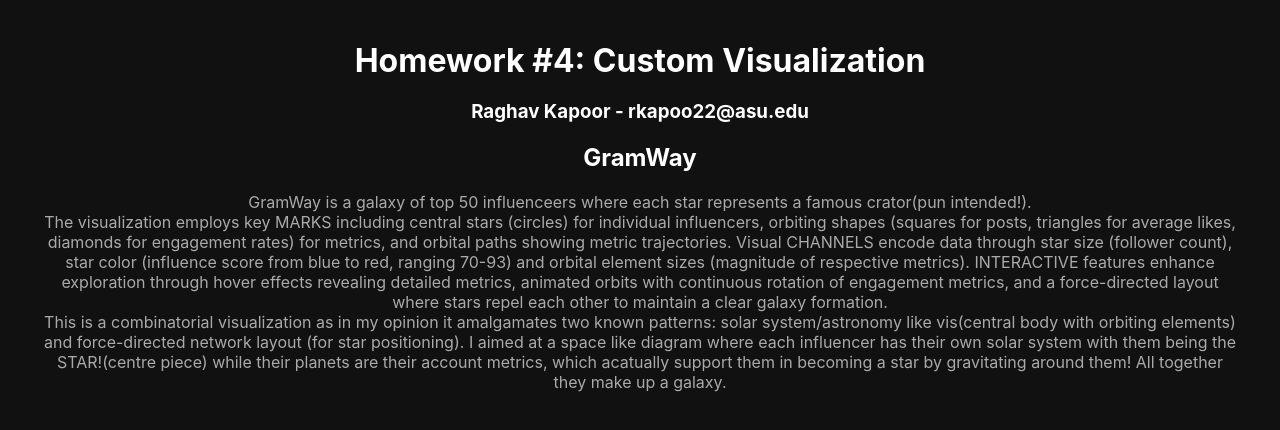
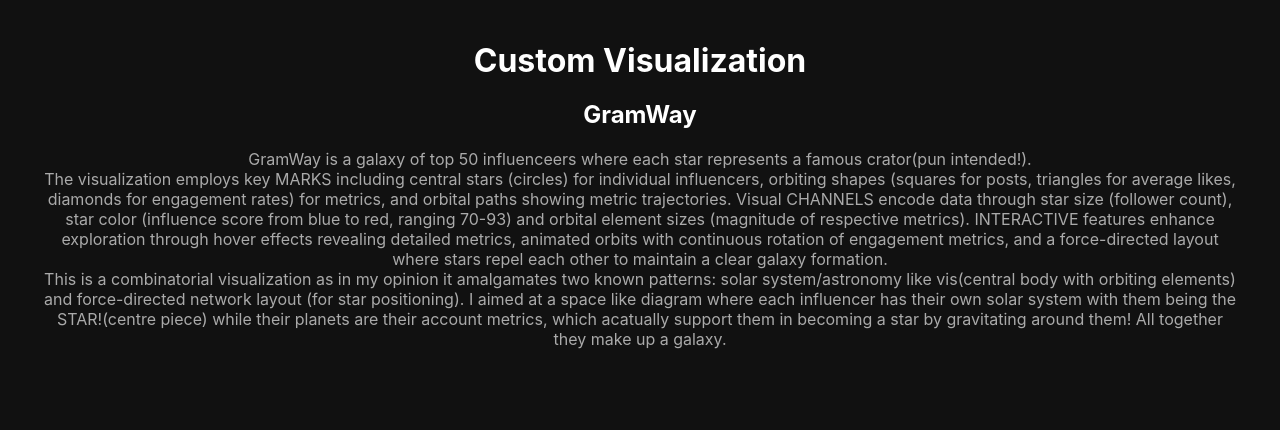
Before and after one commit to rkapoor1999/GramWay, a plain HTML site: page index.html in a window 1280 px wide. Shown: the top 430 px of the page. Drawn offline with nearby package versions, Linux system fonts and the light colour scheme.

Commit message:
Updated index.html

```diff
--- a/index.html
+++ b/index.html
@@ -66,8 +66,7 @@
 </head>
 <body>
     <div class="myContainer">
-        <h1 class="title">Homework #4: Custom Visualization</h1>
-        <h3 class="title">Raghav Kapoor - rkapoo22@asu.edu</h3>
+        <h1 class="title">Custom Visualization</h1>
         <h2 class="title">GramWay</h2>
         <p class="description">
             GramWay is a galaxy of top 50 influenceers where each star represents a famous crator(pun intended!).<br>
@@ -82,6 +81,6 @@
         </p>
         <div id="visualization"></div>
     </div>
-    <script src="rkapoo22.js"></script>
+    <script src="rkapoor.js"></script>
 </body>
 </html>
```
